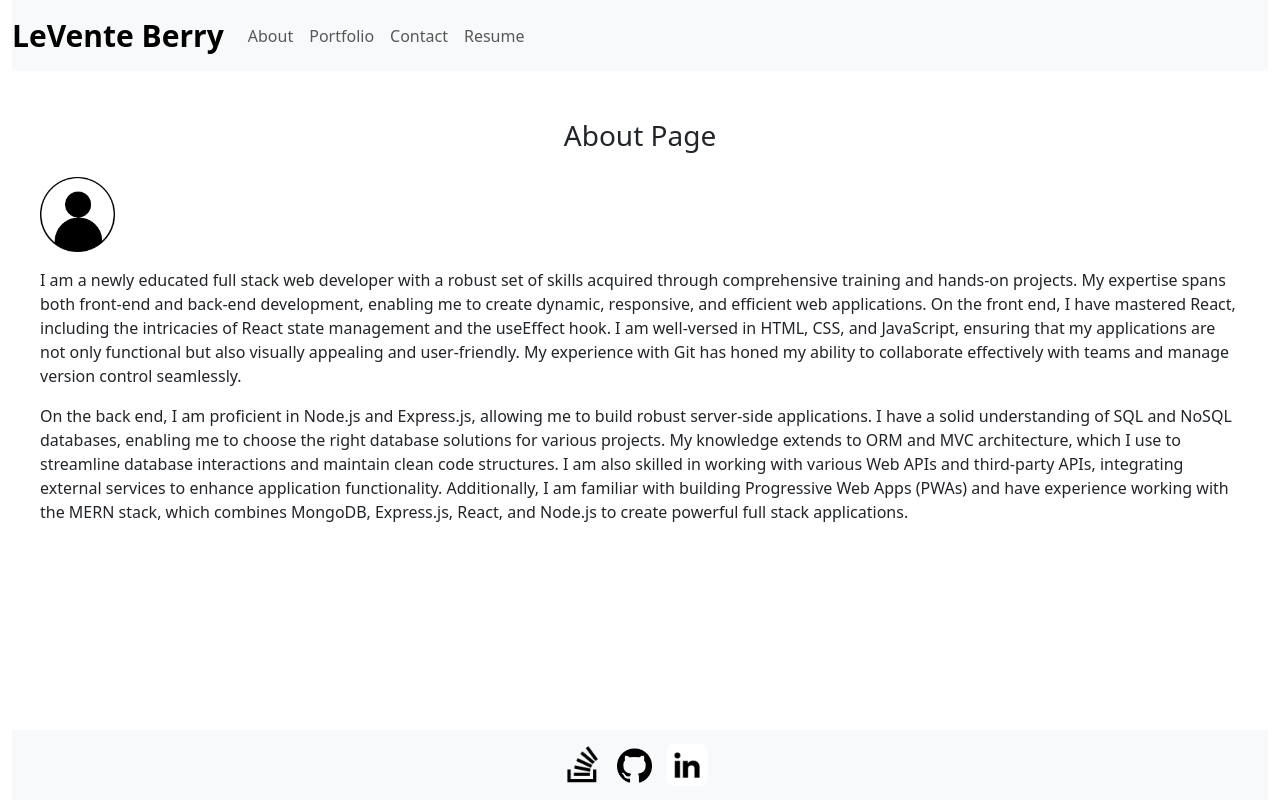
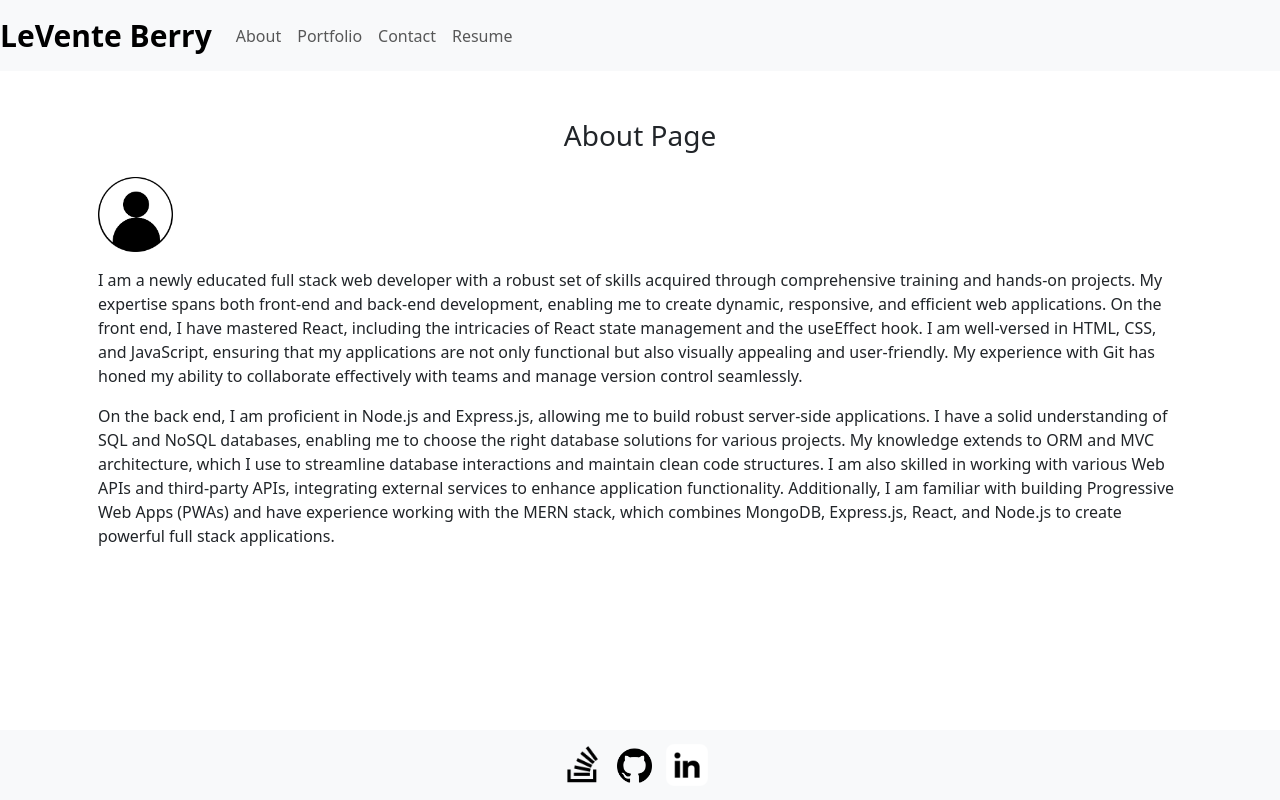
Before and after one commit to leventeberry/my-react-portfolio, a React (Vite) app: page / in a window 1280 px wide. Built offline with nearby package versions, Linux system fonts and the light colour scheme.

Commit message:
updating flex layout of main container

```diff
--- a/index.html
+++ b/index.html
@@ -8,7 +8,7 @@
     <script type="module" src="/src/main.jsx"></script>
     <title>LeVente's Portfolio</title>
   </head>
-  <body class="vh-100">
-    <div id="root"></div>
+  <body>
+    <div id="root" class="d-flex flex-column"></div>
   </body>
 </html>
--- a/src/App.jsx
+++ b/src/App.jsx
@@ -6,13 +6,11 @@ export default function App() {
 
   return (
     <>
-      <div id='' className="d-flex flex-column min-vh-100 container-fluid">
-        <Header />
-        <main className='container-fluid flex-grow-1'>
-          <Outlet />
-        </main>
-        <Footer />
-      </div>
+      <Header />
+      <main className='d-flex container flex-grow-1'>
+        <Outlet />
+      </main>
+      <Footer />
     </>
   )
 }
--- a/src/components/Footer.jsx
+++ b/src/components/Footer.jsx
@@ -1,7 +1,7 @@
 export default function Footer () {
 
     return (
-        <footer className="footer d-flex container-fluid flex-column align-items-center bg-light mt-5">
+        <footer className="footer d-flex container-fluid flex-column align-items-center bg-light">
             <div>
                 <a href="https://stackoverflow.com/users/15780740/levente-berry"><img className="stack-logo" src="src\assets\512px-Stack_Overflow_icon.svg.png" alt="Stack Overflow" /></a>
                 <a href="https://github.com/hokage-216"><img className="git-logo" src="src\assets\github.png" alt="Stack Overflow" /></a>
--- a/src/index.css
+++ b/src/index.css
@@ -1,3 +1,13 @@
+
+/* General Layout Settings */
+
+html, body, #root {
+  height: 100vh;
+  width: 100vw;
+}
+
+/* Footer Settings */
+
 .stack-logo{
   filter: brightness(0) saturate(100%) sepia(100%) hue-rotate(90deg) brightness(100%) saturate(100%);
   width: 50px;
--- a/src/pages/About.jsx
+++ b/src/pages/About.jsx
@@ -11,7 +11,6 @@ export default function About() {
           On the back end, I am proficient in Node.js and Express.js, allowing me to build robust server-side applications. I have a solid understanding of SQL and NoSQL databases, enabling me to choose the right database solutions for various projects. My knowledge extends to ORM and MVC architecture, which I use to streamline database interactions and maintain clean code structures. I am also skilled in working with various Web APIs and third-party APIs, integrating external services to enhance application functionality. Additionally, I am familiar with building Progressive Web Apps (PWAs) and have experience working with the MERN stack, which combines MongoDB, Express.js, React, and Node.js to create powerful full stack applications.
           </p>
         </div>
-
       </div>
     );
   }
```
Lines whose indentation alone changed are shown as unchanged.
